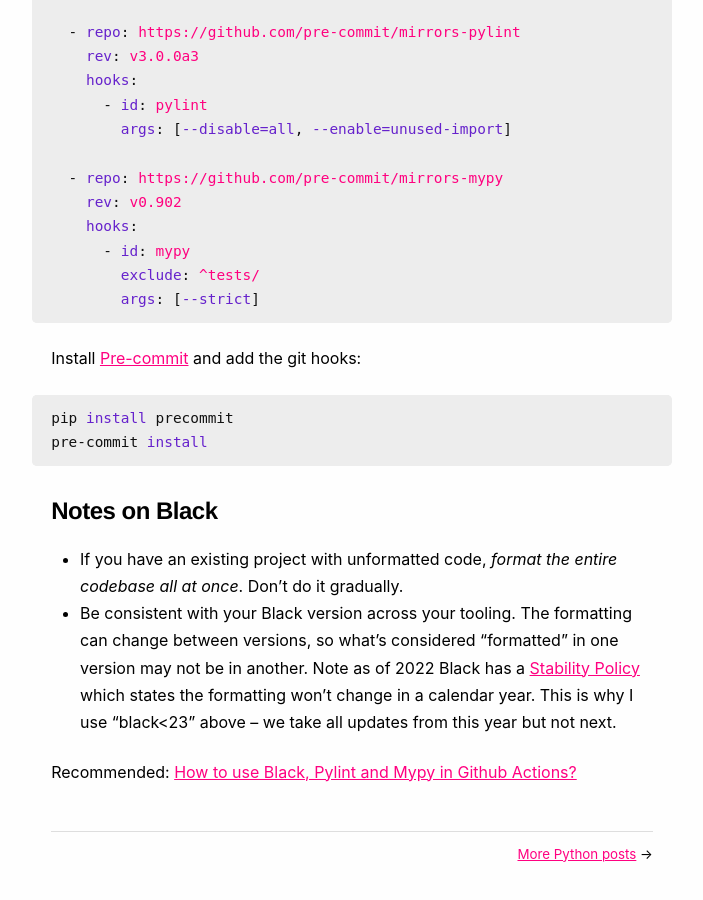
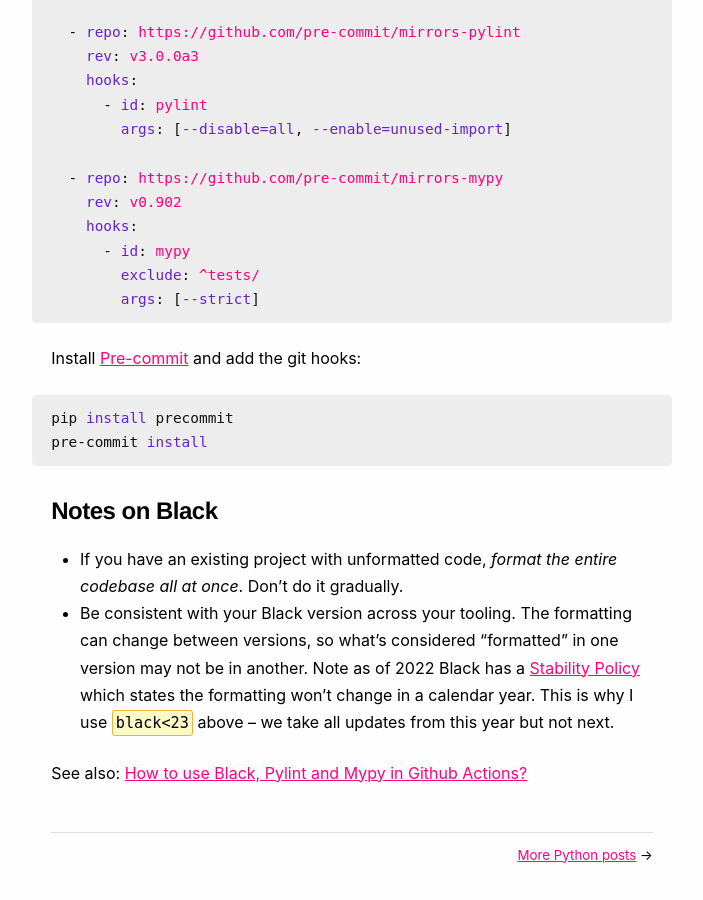
Before and after one commit to explodinglabs/explodinglabs.github.io, a Jekyll site: the page built from docs/_posts/python/2021-07-01-code-quality-pre-commit.markdown, in a window 1280 px wide and 900 px high, scrolled down 913 px. Shown: the whole window, without its empty margins (288-991 px from the left). Built offline with Jekyll 4.4.1, drawn with Linux system fonts in a browser that asks for light colours.

Commit message:
Update 2021-07-01-code-quality-pre-commit.markdown

```diff
--- a/docs/_posts/python/2021-07-01-code-quality-pre-commit.markdown
+++ b/docs/_posts/python/2021-07-01-code-quality-pre-commit.markdown
@@ -75,7 +75,7 @@
   "formatted" in one version may not be in another.
   Note as of 2022 Black has a
   [Stability Policy](https://black.readthedocs.io/en/stable/the_black_code_style/index.html)
-  which states the formatting won't change in a calendar year. This is why I use "black<23"
+  which states the formatting won't change in a calendar year. This is why I use `black<23`
   above -- we take all updates from this year but not next.
 
-Recommended: [How to use Black, Pylint and Mypy in Github Actions?](/python/github-actions)
+See also: [How to use Black, Pylint and Mypy in Github Actions?](/python/github-actions)
```
